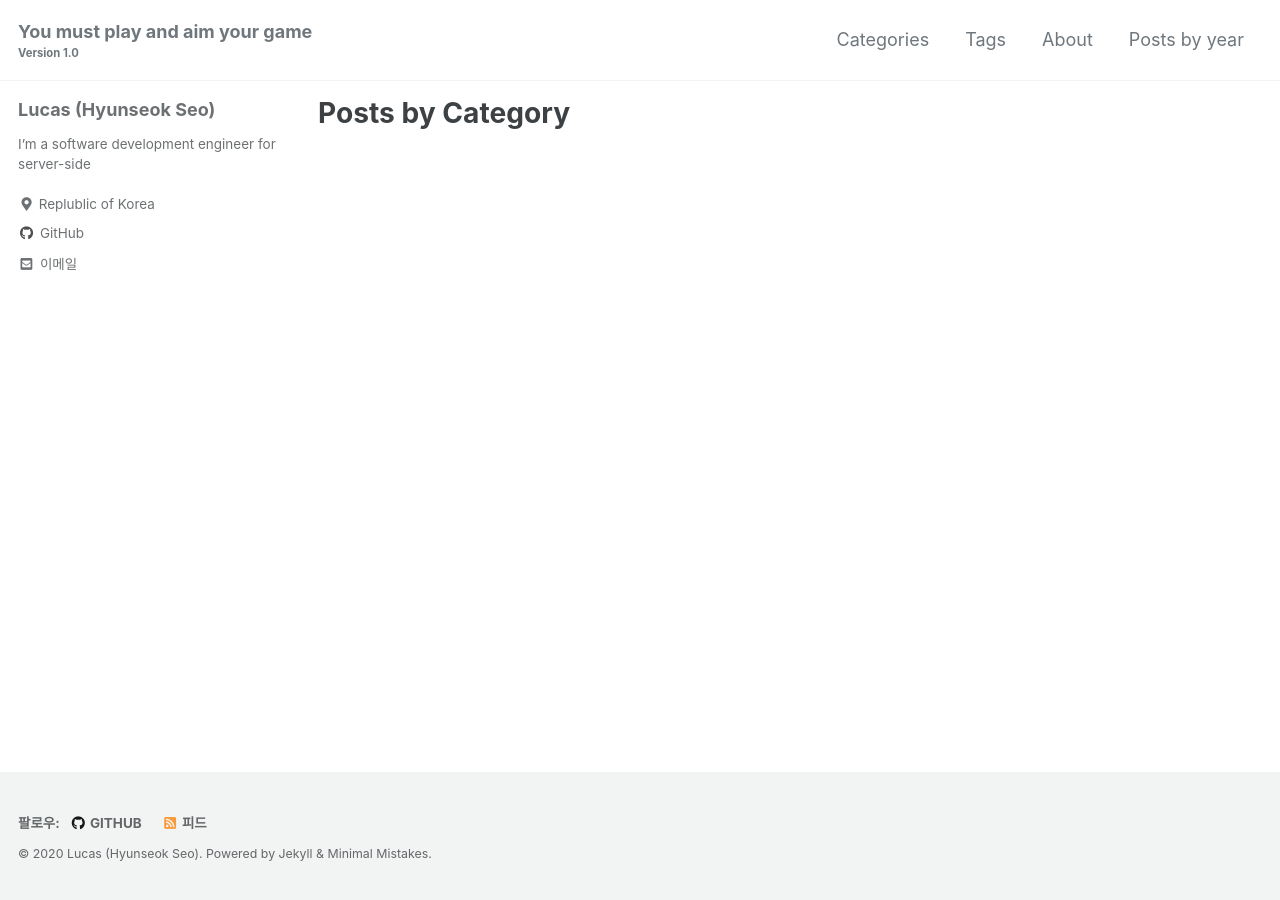
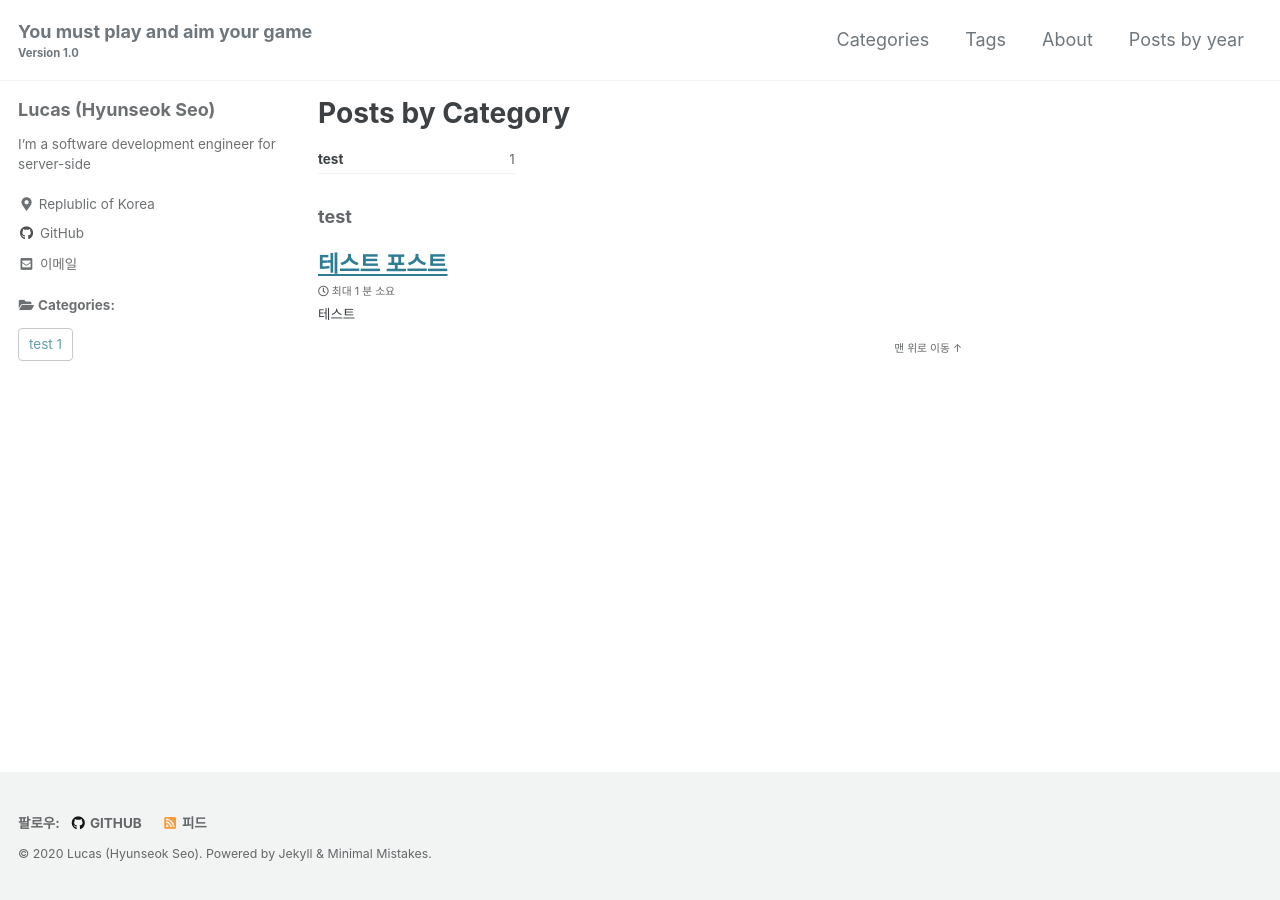
Before and after one commit to lucaseo90/lucaseo90, a Jekyll site: the page built from _pages/category-archive.md, in a window 1280 px wide. Built offline with Jekyll 4.4.1, drawn with Linux system fonts in a browser that asks for light colours; cached includes are drawn as plain includes.

Commit message:
Add a category to the sidebar

```diff
--- /dev/null
+++ b/_includes/category-tag-list.html
@@ -0,0 +1,14 @@
+<p class="page__taxonomy">
+    <strong>
+        <i class="fas fa-fw fa-folder-open" aria-hidden="true"></i>
+        Categories:
+    </strong>
+<p>
+    {% for category in site.categories %}
+    <a href="/categories/#{{ category[0] | slugify: 'pretty' }}" class="page__taxonomy-item category-item" rel="tag">
+        {{ category[0] }}
+        <span class="category-count">{{category | last | size}}</span>
+    </a>
+    {% endfor %}
+</p>
+</p>
--- a/_includes/sidebar.html
+++ b/_includes/sidebar.html
@@ -15,5 +15,6 @@
       {% include nav_list nav=page.sidebar.nav %}
     {% endif %}
   {% endif %}
+      {% include category-tag-list.html %}
   </div>
 {% endif %}
--- a/_posts/2020-09-02-.md
+++ b/_posts/2020-09-02-.md
@@ -1,6 +1,7 @@
 ---
 title: 테스트 포스트
 tag: test
+categories: test
 ---
 
 테스트
```
